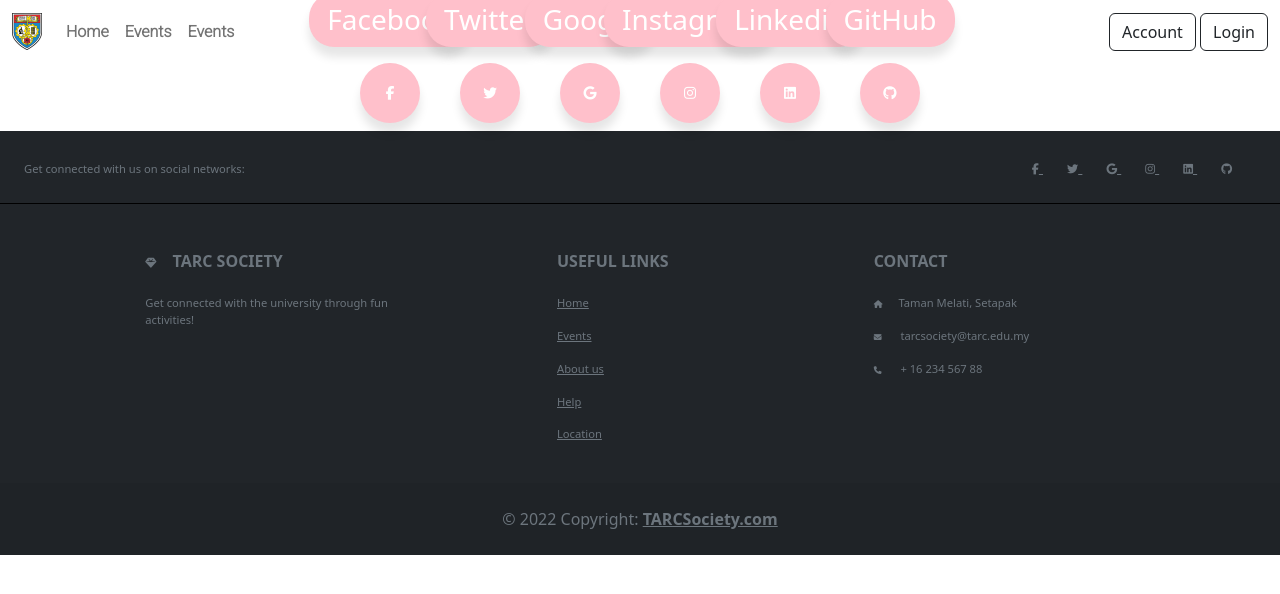
After one commit to Jack0Bong/AMIT2043_assignment, a PHP site: page /FollowUs.php in a window 1280 px wide. The commit adds this page. Shown: the top 594 px of the page. Run offline with PHP 8.4, Linux system fonts and the light colour scheme; some libraries are stand-ins or nearby versions.

Commit message:
add location and follow us

```diff
--- /dev/null
+++ b/CSS/FollowUs.css
@@ -0,0 +1,51 @@
+h3 {
+    display: grid;
+    height: 100%;
+    width: 100%;
+    place-items: center;
+}
+
+.socialmedia {
+    display: inline-flex;
+}
+
+.socialmedia .icon {
+    margin: 0 20px;
+    display: flex;
+    align-items: center;
+    justify-content: center;
+    flex-direction: column;
+    position: relative;
+    z-index: 2;
+    cursor: pointer;
+}
+
+.socialmedia .icon span {
+    color: white;
+    height: 60px;
+    width: 60px;
+    display: block;
+    background: pink;
+    text-align: center;
+    border-radius: 50%;
+    box-shadow: 0 10px 10px rgba(0, 0, 0, 0.1);
+}
+
+.socialmedia .icon .text {
+    background : pink;
+    color: white;
+    padding: 10px 18px;
+    border-radius: 25px;
+    box-shadow: 0 10px 10px rgba(0, 0, 0, 0.1);
+    position: absolute;
+    top: -70px;
+}
+
+.socialmedia .icon span i {
+    font-size: 25px;
+    line-height: 60px;
+}
+
+.socialmedia .icon .text::before{
+
+}
--- /dev/null
+++ b/FollowUs.php
@@ -0,0 +1,79 @@
+<!DOCTYPE html>
+<html lang="en">
+
+<head>
+    <meta charset="UTF-8">
+    <meta http-equiv="X-UA-Compatible" content="IE=edge">
+    <meta name="viewport" content="width=device-width, initial-scale=1.0">
+    <title>Document</title>
+
+    <link rel="stylesheet" href="CSS/main.css">
+
+    <!-- Fonts CDN -->
+    <link href="https://fonts.googleapis.com/css2?family=Roboto:wght@300&display=swap" rel="stylesheet">
+
+    <!-- Bootstrap CSS CDN -->
+    <link rel="stylesheet" href="https://cdn.jsdelivr.net/npm/bootstrap@5.2.0/dist/css/bootstrap.min.css">
+
+    <!-- Follow Us Css -->
+    <link rel="stylesheet" href="CSS/FollowUs.css">
+
+</head>
+
+<body>
+    <!-- Font Awesome CDN -->
+    <script src="https://kit.fontawesome.com/deebd6333b.js" crossorigin="anonymous"></script>
+    <!-- Navigation bar import -->
+    <?php require("PHP_modules/Navigation.php") ?>
+    <h3>
+        <div class="socialmedia">
+
+            <div class="button">
+                <div class="icon">
+                <div class="text">Facebook</div>
+                    <span> <i class="fab fa-facebook-f"></i></span>
+                </div>
+            </div>
+
+            <div class="button">
+                <div class="icon">
+                <div class="text">Twitter</div>
+                    <span> <i class="fab fa-twitter"></i></span>
+                </div>
+            </div>
+
+            <div class="button">
+                <div class="icon">
+                <div class="text">Google</div>
+                    <span> <i class="fab fa-google"></i></span>
+                </div>
+            </div>
+
+            <div class="button">
+                <div class="icon">
+                <div class="text">Instagram</div>
+                    <span><i class="fab fa-instagram"></i></span>
+                </div>
+            </div>
+
+            <div class="button">
+                <div class="icon">
+                <div class="text">Linkedin</div>
+                    <span><i class="fab fa-linkedin"></i></span>
+                </div>
+            </div>
+
+            <div class="button">
+                <div class="icon">
+                <div class="text"> GitHub</div>
+                    <span> <i class="fab fa-github"></i></span>
+                </div>
+            </div>
+    </h3>
+    <!-- Footer import -->
+    <?php require("PHP_modules/footer.php") ?>
+    <!-- Bootstrap JS CDN -->
+    <script src="https://cdn.jsdelivr.net/npm/bootstrap@5.2.0/dist/js/bootstrap.bundle.min.js"></script>
+</body>
+
+</html>
--- a/PHP_modules/Footer.php
+++ b/PHP_modules/Footer.php
@@ -67,6 +67,9 @@
           <p>
             <a href="#!" class="text-reset">Help</a>
           </p>
+          <p>
+            <a href="#!" class="text-reset">Location</a>
+          </p>
         </div>
         <!-- Grid column -->
 
```
Also changed, not shown: Location.php (added, +41 -0 lines).
